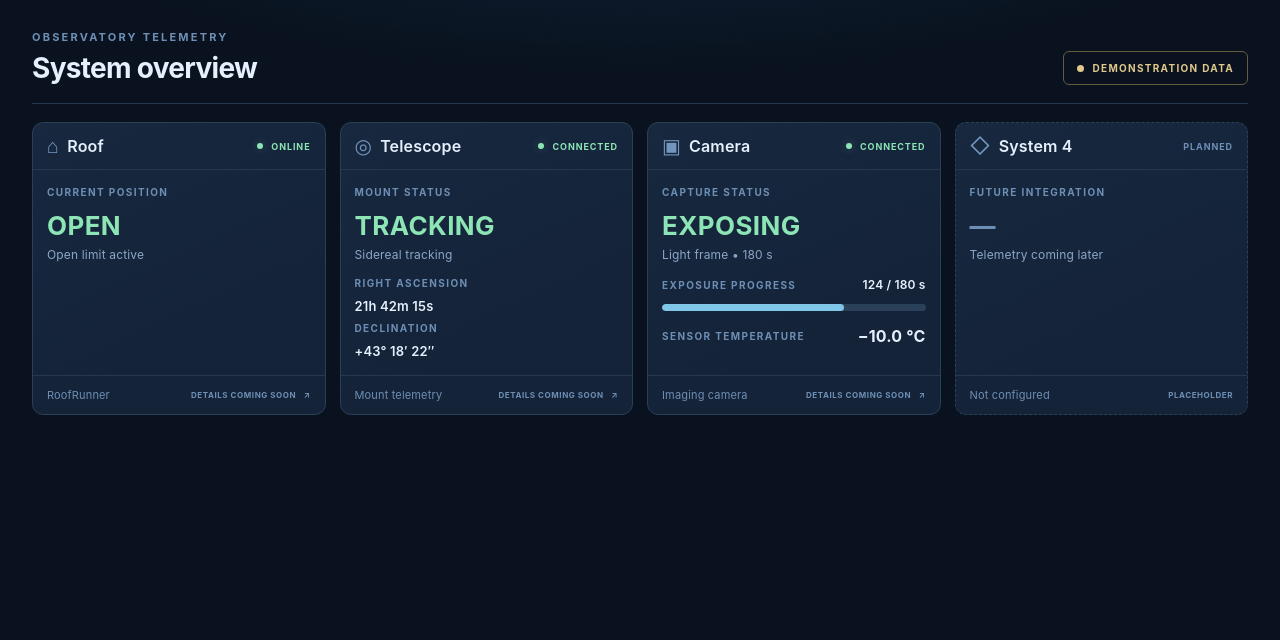
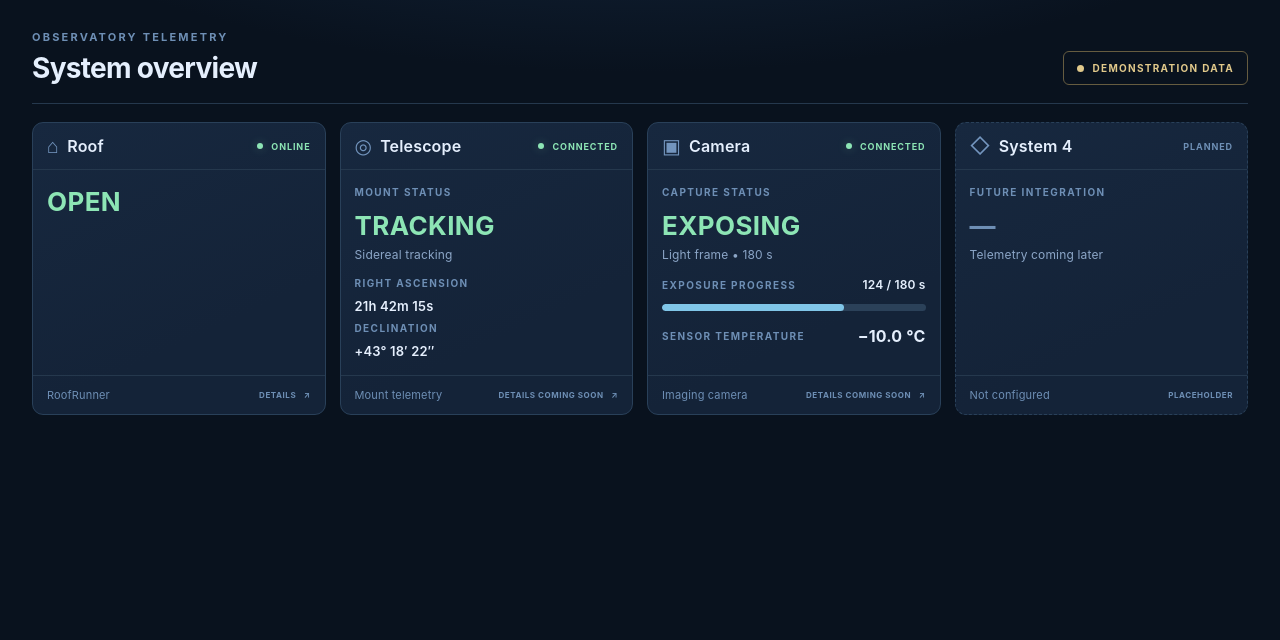
Before and after one commit to EorEquis/TSOLive, a FastAPI app: page / in a window 1280 px wide. Shown: the part 102-742 px from the top of the page. Run offline with FastAPI, Linux system fonts and the light colour scheme.

Commit message:
Simplify Roof status tile text

```diff
--- a/templates/index.html
+++ b/templates/index.html
@@ -26,8 +26,8 @@
 <section class="tile-grid" aria-label="Observatory systems">
         <article class="tile" tabindex="0" aria-label="Roof system details, coming soon">
           <div class="tile-head"><div class="tile-title"><span class="tile-icon" aria-hidden="true">⌂</span><h3>Roof</h3></div><span class="device-tag"><span class="status-dot"></span>ONLINE</span></div>
-          <div class="tile-body"><p class="metric-label">CURRENT POSITION</p><p class="big-status">OPEN</p><p class="description">Open limit active</p></div>
-          <div class="tile-foot"><span>RoofRunner</span><span class="foot-right">DETAILS COMING SOON <span aria-hidden="true">↗</span></span></div>
+          <div class="tile-body"><p class="big-status">OPEN</p></div>
+          <div class="tile-foot"><span>RoofRunner</span><span class="foot-right">DETAILS <span aria-hidden="true">↗</span></span></div>
         </article>
 
         <article class="tile" tabindex="0" aria-label="Telescope system details, coming soon">
```
